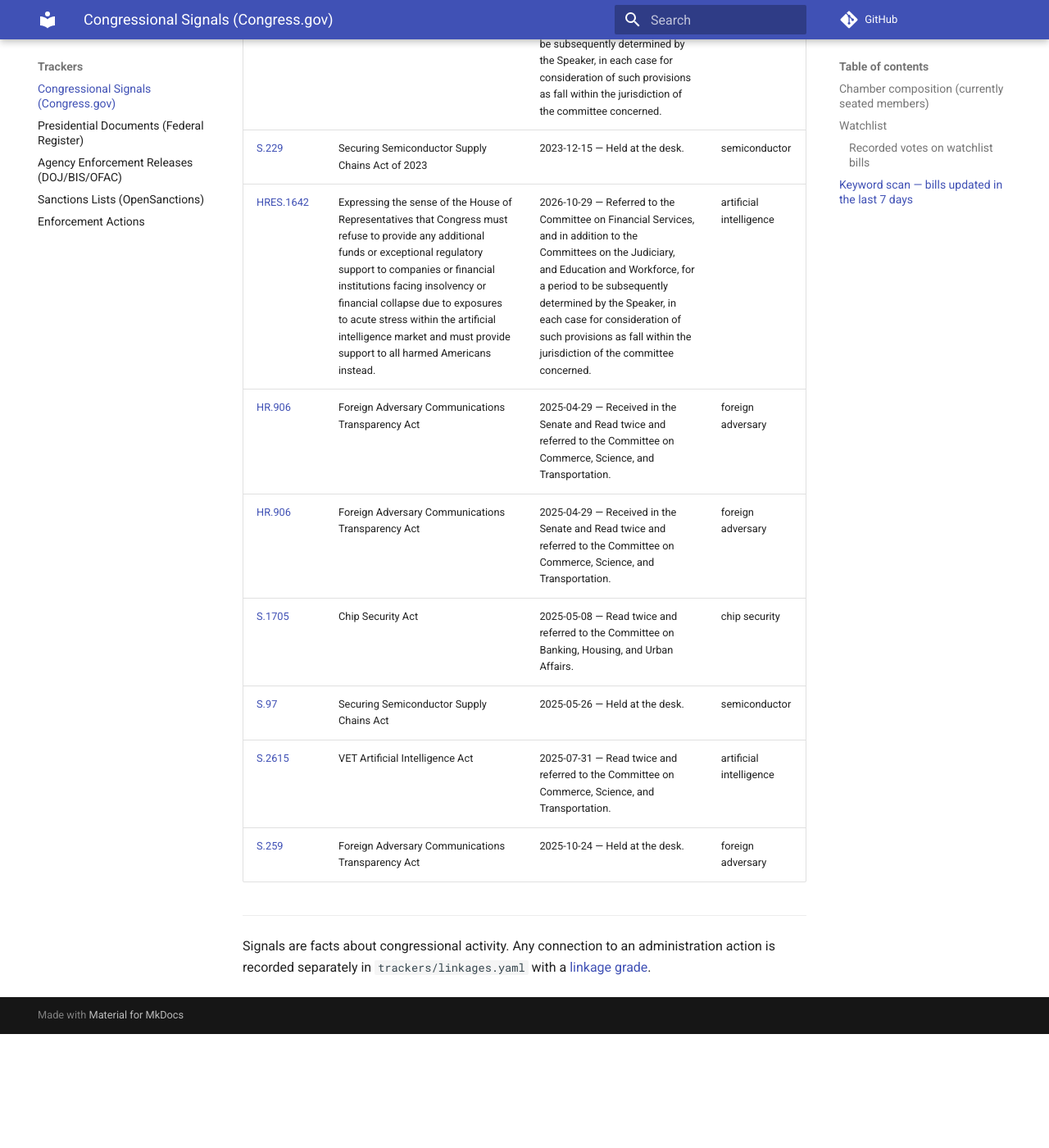
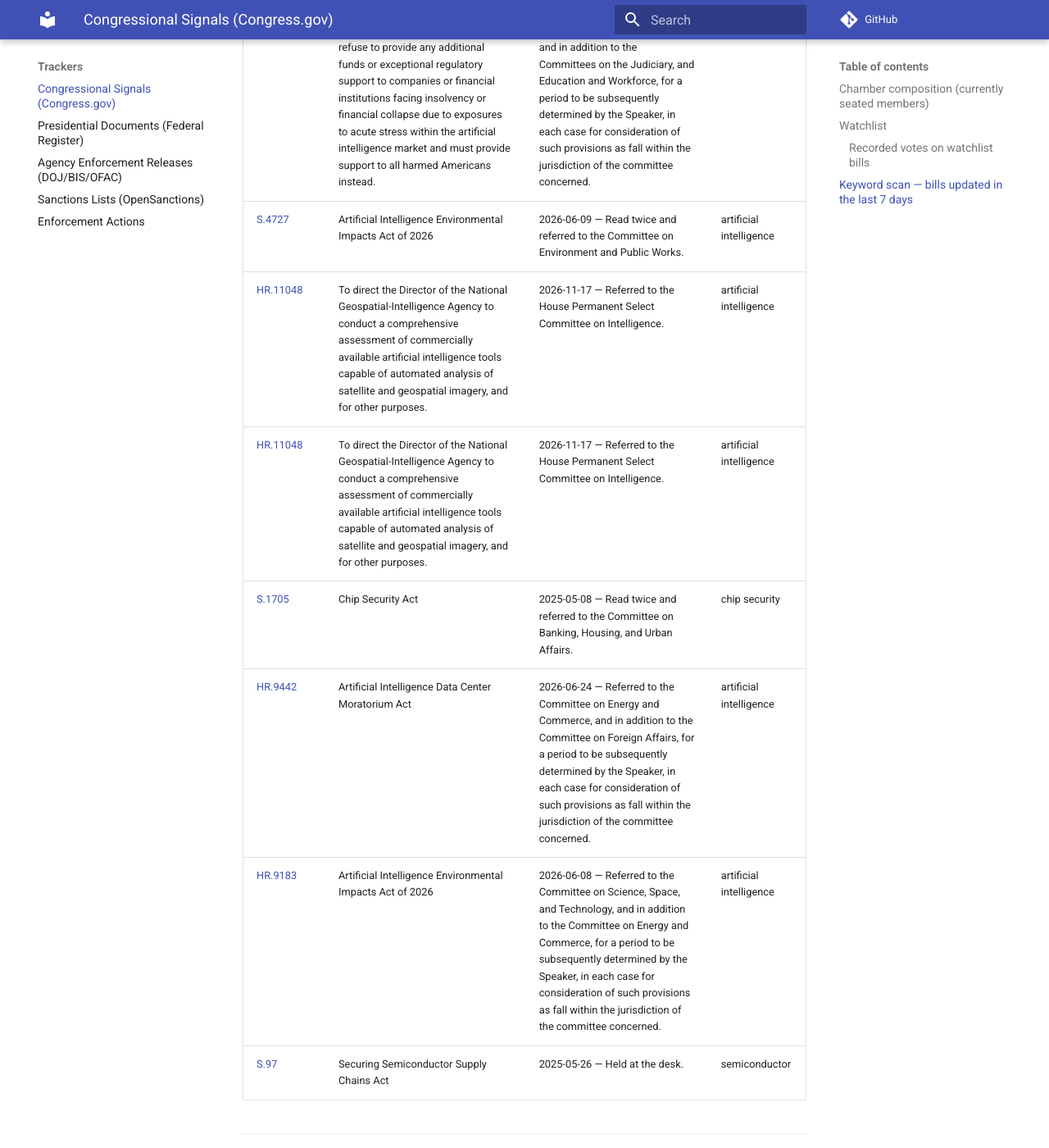
Before and after one commit to felipelago17/Congressional-Influence-Sanctions-Export-Controls, an MkDocs documentation site: the page built from docs/trackers/congress-signals.md, in a window 1280 px wide and 1400 px high, scrolled down 2794 px. Shown: the whole window at 82% size. Built offline with MkDocs 1.6.1 and Material for MkDocs 9.7.7, drawn with Linux system fonts in a browser that asks for light colours; comment, search, counter and statistics services are not loaded; before the commit the page ends 4055 px from its top, so only the background shows below that; some of the changed text lies outside the part shown.

Commit message:
data: congress signals 2026-11-18

```diff
--- a/docs/trackers/congress-signals.md
+++ b/docs/trackers/congress-signals.md
@@ -37,20 +37,20 @@ Keywords: `sanction`, `export control`, `export administration`, `entity list`,
 
 | Bill | Title | Latest action | Matched |
 |---|---|---|---|
-| [HR.5404](https://www.congress.gov/bill/117th-congress/house-bill/5404) | Taliban Rare Earth Minerals Sanctions Act | 2022-11-01 — Referred to the Subcommittee on Immigration and Citizenship. | sanction |
 | [HR.7576](https://www.congress.gov/bill/117th-congress/house-bill/7576) | Securing Semiconductor Supply Chains Act of 2022 | 2022-04-27 — Referred to the Subcommittee on Consumer Protection and Commerce. | semiconductor |
 | [S.3309](https://www.congress.gov/bill/117th-congress/senate-bill/3309) | Securing Semiconductor Supply Chains Act of 2022 | 2022-06-21 — Held at the desk. | semiconductor |
-| [HR.820](https://www.congress.gov/bill/118th-congress/house-bill/820) | Foreign Adversary Communications Transparency Act | 2024-09-16 — Read the second time. Placed on Senate Legislative Calendar under General Orders. Calendar No. 511. | foreign adversary |
+| [HR.8152](https://www.congress.gov/bill/118th-congress/house-bill/8152) | Remote Access Security Act | 2024-09-10 — Received in the Senate and Read twice and referred to the Committee on Banking, Housing, and Urban Affairs. | remote access |
+| [HR.5532](https://www.congress.gov/bill/118th-congress/house-bill/5532) | Russia-North Korea Cooperation Sanctions Act | 2024-12-17 — Referred to the Subcommittee on Trade. | sanction |
 | [HR.752](https://www.congress.gov/bill/118th-congress/house-bill/752) | Securing Semiconductor Supply Chains Act of 2023 | 2023-07-26 — Received in the Senate. | semiconductor |
-| [HR.690](https://www.congress.gov/bill/118th-congress/house-bill/690) | Taliban Rare Earth Minerals Sanctions Act | 2023-01-31 — Referred to the Committee on Foreign Affairs, and in addition to the Committee on the Judiciary, for a period to be subsequently determined by the Speaker, in each case for consideration of such provisions as fall within the jurisdiction of the committee concerned. | sanction |
 | [S.229](https://www.congress.gov/bill/118th-congress/senate-bill/229) | Securing Semiconductor Supply Chains Act of 2023 | 2023-12-15 — Held at the desk. | semiconductor |
 | [HRES.1642](https://www.congress.gov/bill/119th-congress/house-resolution/1642) | Expressing the sense of the House of Representatives that Congress must refuse to provide any additional funds or exceptional regulatory support to companies or financial institutions facing insolvency or financial collapse due to exposures to acute stress within the artificial intelligence market and must provide support to all harmed Americans instead. | 2026-10-29 — Referred to the Committee on Financial Services, and in addition to the Committees on the Judiciary, and Education and Workforce, for a period to be subsequently determined by the Speaker, in each case for consideration of such provisions as fall within the jurisdiction of the committee concerned. | artificial intelligence |
-| [HR.906](https://www.congress.gov/bill/119th-congress/house-bill/906) | Foreign Adversary Communications Transparency Act | 2025-04-29 — Received in the Senate and Read twice and referred to the Committee on Commerce, Science, and Transportation. | foreign adversary |
-| [HR.906](https://www.congress.gov/bill/119th-congress/house-bill/906) | Foreign Adversary Communications Transparency Act | 2025-04-29 — Received in the Senate and Read twice and referred to the Committee on Commerce, Science, and Transportation. | foreign adversary |
+| [S.4727](https://www.congress.gov/bill/119th-congress/senate-bill/4727) | Artificial Intelligence Environmental Impacts Act of 2026 | 2026-06-09 — Read twice and referred to the Committee on Environment and Public Works. | artificial intelligence |
+| [HR.11048](https://www.congress.gov/bill/119th-congress/house-bill/11048) | To direct the Director of the National Geospatial-Intelligence Agency to conduct a comprehensive assessment of commercially available artificial intelligence tools capable of automated analysis of satellite and geospatial imagery, and for other purposes. | 2026-11-17 — Referred to the House Permanent Select Committee on Intelligence. | artificial intelligence |
+| [HR.11048](https://www.congress.gov/bill/119th-congress/house-bill/11048) | To direct the Director of the National Geospatial-Intelligence Agency to conduct a comprehensive assessment of commercially available artificial intelligence tools capable of automated analysis of satellite and geospatial imagery, and for other purposes. | 2026-11-17 — Referred to the House Permanent Select Committee on Intelligence. | artificial intelligence |
 | [S.1705](https://www.congress.gov/bill/119th-congress/senate-bill/1705) | Chip Security Act | 2025-05-08 — Read twice and referred to the Committee on Banking, Housing, and Urban Affairs. | chip security |
+| [HR.9442](https://www.congress.gov/bill/119th-congress/house-bill/9442) | Artificial Intelligence Data Center Moratorium Act | 2026-06-24 — Referred to the Committee on Energy and Commerce, and in addition to the Committee on Foreign Affairs, for a period to be subsequently determined by the Speaker, in each case for consideration of such provisions as fall within the jurisdiction of the committee concerned. | artificial intelligence |
+| [HR.9183](https://www.congress.gov/bill/119th-congress/house-bill/9183) | Artificial Intelligence Environmental Impacts Act of 2026 | 2026-06-08 — Referred to the Committee on Science, Space, and Technology, and in addition to the Committee on Energy and Commerce, for a period to be subsequently determined by the Speaker, in each case for consideration of such provisions as fall within the jurisdiction of the committee concerned. | artificial intelligence |
 | [S.97](https://www.congress.gov/bill/119th-congress/senate-bill/97) | Securing Semiconductor Supply Chains Act | 2025-05-26 — Held at the desk. | semiconductor |
-| [S.2615](https://www.congress.gov/bill/119th-congress/senate-bill/2615) | VET Artificial Intelligence Act | 2025-07-31 — Read twice and referred to the Committee on Commerce, Science, and Transportation. | artificial intelligence |
-| [S.259](https://www.congress.gov/bill/119th-congress/senate-bill/259) | Foreign Adversary Communications Transparency Act | 2025-10-24 — Held at the desk. | foreign adversary |
 
 ---
 Signals are facts about congressional activity. Any connection to an administration action is recorded separately in `trackers/linkages.yaml` with a [linkage grade](../methodology/linkage-grades.md).
```
Also changed, not shown: other parts of docs/trackers/congress-signals.md (+1 -1 lines), 1 other file.
